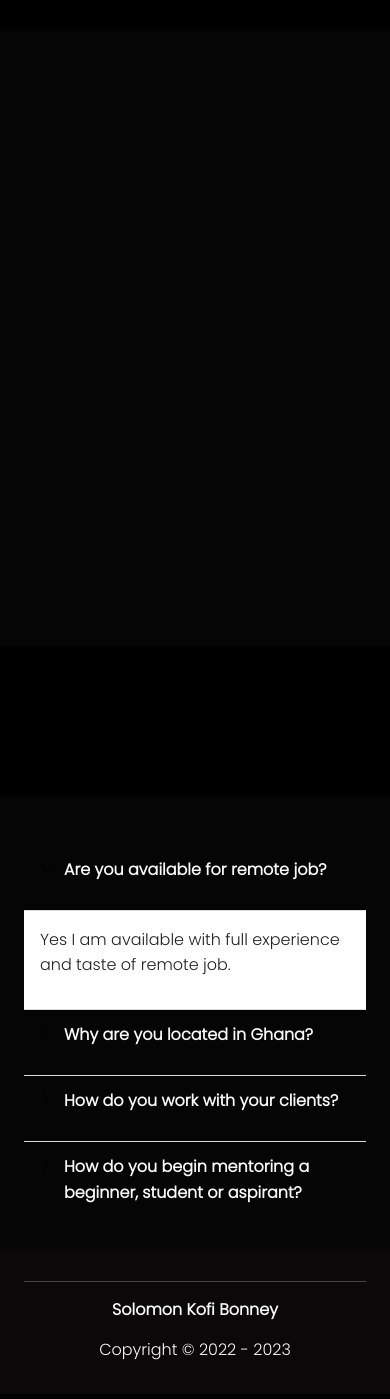
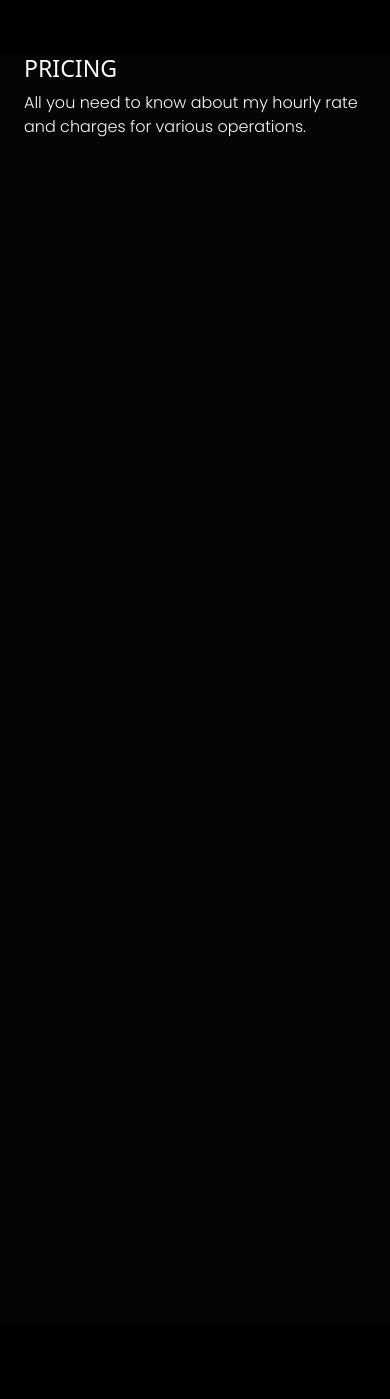
Before and after one commit to quophiBonney/sb, a React (Create React App) app: page / in a window 390 px wide. Shown: the part 6850-8249 px from the top of the page. Built offline with nearby package versions, Linux system fonts and the light colour scheme.

Commit message:
pricing and modification done

```diff
--- a/package.json
+++ b/package.json
@@ -16,7 +16,6 @@
     "bootstrap": "^5.2.3",
     "emailjs": "^4.0.2",
     "framer-motion": "^10.16.1",
-    "jquery": "^3.6.4",
     "react": "^18.2.0",
     "react-bootstrap": "^2.7.4",
     "react-dom": "^18.2.0",
--- a/src/App.css
+++ b/src/App.css
@@ -74,6 +74,15 @@ img {
 .my-pic {
   border-radius: 20px;
   animation: fadeIn 2s infinite;
+}
+/** Pricing styling **/
+.price-card:hover {
+    border: 2px solid #d3d3d3;
+    cursor: pointer;
+    transform: scale(0.97);
+    transition: 0.5s;
+    background:rgba(85, 167, 248, 0.982);
+    color: #fff;
 }
 @keyframes fadeIn {
   0% {
--- a/src/pages/home/AboutMe.jsx
+++ b/src/pages/home/AboutMe.jsx
@@ -50,11 +50,11 @@ const AboutMe = () => {
               </div>
             </Col>
             <Col xs={12} sm={12} md={6} lg={5} className="text-light mt-5">
-              <div className="mb-3">
+              <div className="mb-3 h-100">
                 <img
                   src={mypic}
                   alt="Solomon Bonney"
-                  className="img-fluid img-responsive my-pic"
+                  className="img-fluid h-100 img-responsive my-pic"
                 />
               </div>
             </Col>
--- a/src/pages/home/ContactForm.jsx
+++ b/src/pages/home/ContactForm.jsx
@@ -71,7 +71,7 @@ const ContactForm = () => {
           style={{ overflowX: "hidden", marginTop: "150px" }}
         >
           <Row className="justify-content-center">
-            <Col sm={12} md={7} lg={7} className="mt-5 text-light">
+            <Col sm={12} md={12} lg={12} className="mt-5 text-light">
               <div className="card-header text-center py-3">
                 <h3 className="third-text card-title">Let Me Hear From You</h3>
                 <p className="paragraph">
@@ -182,7 +182,7 @@ const ContactForm = () => {
                     <input
                       type="submit"
                       value={sendMessage}
-                      className="btn btn-send-message py-2 mb-3 form-control"
+                      className="btn btn-send-message p-3 fs-4 mb-3 form-control"
                     />
                   </div>
                 </div>
--- a/src/pages/home/Pricing.jsx
+++ b/src/pages/home/Pricing.jsx
@@ -1,81 +1,194 @@
 import React from "react";
 import { BsFillPatchCheckFill } from "react-icons/bs";
-
+// import "@paystack/button";
 const Pricing = () => {
+  //  const handleMentoringBooking = () => {
+  //   const handler = window.PaystackPop.setup({
+  //     key: "public_key",
+  //     email: "solomonbonney27@gmail.com",
+  //     amount: 250,
+  //     currency: 'GHS',
+  //     ref: 'subscription_123',
+  //     callback: function(response){
+  //       alert('Booking successful: '+ response.reference);
+  //     },
+  //     onClose: function(){
+  //       alert("Payment window closed");
+  //     }
+  //   });
+  //   handler.openIframe();
+  //  }
+  //  const handleFrontendBooking = () => {
+  //   const handler = window.PaystackPop.setup({
+  //     key: "public_key",
+  //     email: "solomonbonney27@gmail.com",
+  //     amount: 800,
+  //     currency: 'GHS',
+  //     ref: 'subscription_123',
+  //     callback: function(response){
+  //       alert('Booking successful: '+ response.reference);
+  //     },
+  //     onClose: function(){
+  //       alert("Payment window closed");
+  //     }
+  //   });
+  //   handler.openIframe();
+  //  }
   return (
     <div>
       <div className="container-fluid aboutme">
         <div className="container" style={{ marginTop: "150px" }}>
           <div className="row justify-content-center">
+            <h3 className="text-light text-uppercase">Pricing</h3>
+            <p className="text-light">
+              All you need to know about my hourly rate and charges for various
+              operations.
+            </p>
             <div
-              className="col-xs-12 col-sm-6 col-md-6 col-lg-3 mt-5"
+              className="col-xs-12 col-sm-6 col-md-6 col-lg-4 mt-3"
               data-aos="flip-left"
               data-aos-delay="100"
               data-aos-duration="2000"
               style={{ overflowX: "hidden" }}
             >
-              <div className="card px-2 h-100">
-                <div className="card-body">
-                  <h5 className="card-title">Frontend Website</h5>
+              <div className="card h-100 shadow price-card">
+                <h5 className="card-title text-center fw-bold text-uppercase mt-3 mb-3 px-3">
+                  Frontend Website
+                </h5>
                 <ul style={{ listStyle: "none" }}>
-                    <li>
-                      <BsFillPatchCheckFill /> Hi
+                  <li className="mb-2">
+                    <BsFillPatchCheckFill size={20} className="text-primary" />
+                    <span className="mx-2">4 pages for $70</span>
+                  </li>
+                  <li className="mb-2">
+                    <BsFillPatchCheckFill size={20} className="text-primary" />
+                    <span className="mx-2">$15 per hour</span>
+                  </li>
+                  <li className="mb-2">
+                    <BsFillPatchCheckFill size={20} className="text-primary" />
+                    <span className="mx-2">Full time support</span>
+                  </li>
+                  <li className="mb-2">
+                    <BsFillPatchCheckFill size={20} className="text-primary" />
+                    <span className="mx-2">ReactJS, NextJS</span>
+                  </li>
+                  <li className="mb-2">
+                    <BsFillPatchCheckFill size={20} className="text-primary" />
+                    <span className="mx-2">SEO friendly</span>
+                  </li>
+                  <li className="mb-2">
+                    <BsFillPatchCheckFill size={20} className="text-primary" />
+                    <span className="mx-2">No database</span>
+                  </li>
+                  <li className="mb-2">
+                    <BsFillPatchCheckFill size={20} className="text-primary" />
+                    <span className="mx-2">Form submission</span>
                   </li>
                 </ul>
+                <div className="px-3 mb-5">
+                  <button
+                    className="btn btn-primary w-100"
+                    variant="primary"
+                    // onClick={handleFrontendBooking}
+                  >
+                    Book Me
+                  </button>
                 </div>
               </div>
             </div>
             <div
-              className="col-xs-12 col-sm-6 col-md-6 col-lg-3 mt-5"
+              className="col-xs-12 col-sm-6 col-md-6 col-lg-4 mt-3"
               data-aos="flip-right"
               data-aos-delay="200"
               data-aos-duration="2000"
               style={{ overflowX: "hidden" }}
             >
-              <div className="card px-2 h-100">
-                <div className="card-body">
-                  <h5 className="card-title">Full Stack Website</h5>
+              <div className="card h-100 shadow price-card">
+                <h5 className="card-title text-center fw-bold text-uppercase mt-3 mb-3 px-3">
+                  Full Stack Website
+                </h5>
                 <ul style={{ listStyle: "none" }}>
-                    <li>
-                      <BsFillPatchCheckFill /> Hi
+                  <li className="mb-2">
+                    <BsFillPatchCheckFill size={20} className="text-primary" />
+                    <span className="mx-2">4 pages for $150</span>
+                  </li>
+                  <li className="mb-2">
+                    <BsFillPatchCheckFill size={20} className="text-primary" />
+                    <span className="mx-2">$20 per hour</span>
+                  </li>
+                  <li className="mb-2">
+                    <BsFillPatchCheckFill size={20} className="text-primary" />
+                    <span className="mx-2">Full time support</span>
+                  </li>
+                  <li className="mb-2">
+                    <BsFillPatchCheckFill size={20} className="text-primary" />
+                    <span className="mx-2">ReactJS, NextJS, NodeJS,</span>
+                  </li>
+                  <li className="mb-2">
+                    <BsFillPatchCheckFill size={20} className="text-primary" />
+                    <span className="mx-2">Database & Dashboard</span>
+                  </li>
+                  <li className="mb-2">
+                    <BsFillPatchCheckFill size={20} className="text-primary" />
+                    <span className="mx-2">SEO friendly</span>
+                  </li>
+                  <li className="mb-2">
+                    <BsFillPatchCheckFill size={20} className="text-primary" />
+                    <span className="mx-2">Documentation & training</span>
                   </li>
                 </ul>
+                <div className="px-3 mb-5">
+                  <button className="btn btn-primary w-100" variant="primary">
+                    Book Me
+                  </button>
                 </div>
               </div>
             </div>
             <div
-              className="col-xs-12 col-sm-6 col-md-6 col-lg-3 mt-5"
+              className="col-xs-12 col-sm-6 col-md-6 col-lg-4 mt-3"
               data-aos="flip-right"
               data-aos-delay="200"
               data-aos-duration="2000"
               style={{ overflowX: "hidden" }}
             >
-              <div className="card px-2 h-100">
-                <div className="card-body">
-                  <h5 className="card-title">WordPress Site</h5>
+              <div className="card h-100 shadow price-card">
+                <h5 className="card-title text-center fw-bold text-uppercase mt-3 mb-3 px-3">
+                  Mentoring Session
+                </h5>
                 <ul style={{ listStyle: "none" }}>
-                    <li>
-                      <BsFillPatchCheckFill /> Hi
+                  <li className="mb-2">
+                    <BsFillPatchCheckFill size={20} className="text-primary" />
+                    <span className="mx-2">3 hours per session</span>
+                  </li>
+                  <li className="mb-2">
+                    <BsFillPatchCheckFill size={20} className="text-primary" />
+                    <span className="mx-2">$25 for a session</span>
+                  </li>
+                  <li className="mb-2">
+                    <BsFillPatchCheckFill size={20} className="text-primary" />
+                    <span className="mx-2">Access to learning materials</span>
+                  </li>
+                  <li className="mb-2">
+                    <BsFillPatchCheckFill size={20} className="text-primary" />
+                    <span className="mx-2">Projects based learning</span>
+                  </li>
+                  <li className="mb-2">
+                    <BsFillPatchCheckFill size={20} className="text-primary" />
+                    <span className="mx-2">Freelancing guides and tips</span>
+                  </li>
+                  <li className="mb-2">
+                    <BsFillPatchCheckFill size={20} className="text-primary" />
+                    <span className="mx-2">Optimize your online presence</span>
                   </li>
                 </ul>
-                </div>
-              </div>
-            </div>
-            <div
-              className="col-xs-12 col-sm-6 col-md-6 col-lg-3 mt-5"
-              data-aos="flip-left"
-              data-aos-delay="100"
-              data-aos-duration="2000"
-              style={{ overflowX: "hidden" }}
+                <div className="px-3 mb-5">
+                  <button
+                    className="btn btn-primary w-100"
+                    variant="primary"
+                    // onClick={handleMentoringBooking}
                   >
-              <div className="card px-2 h-100">
-                <div className="card-body">
-                  <h5 className="card-title">Mentoring</h5>
-                  <ul style={{ listStyle: "none" }}>
-                    <li>
-                      <BsFillPatchCheckFill /> Hi
-                    </li>
-                  </ul>
+                    Book Me
+                  </button>
                 </div>
               </div>
             </div>
```
Also changed, not shown: src/images/load-white.gif (deleted), 1 other file (tests, documents, lock files or other folders). Lines whose indentation alone changed are shown as unchanged.
